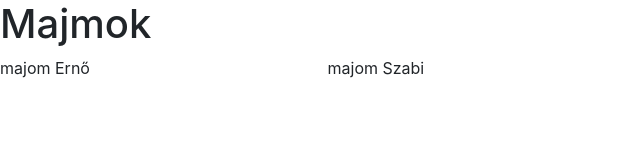
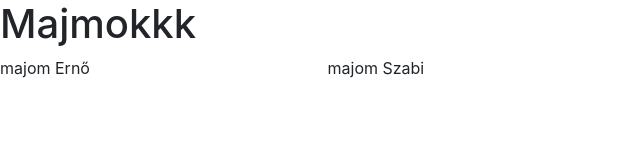
Before and after one commit to rkisztian/orai_csapat, a plain HTML site: page index.html in a window 1280 px wide. Shown: the full height of the page, 0-640 px from the left. Drawn offline with nearby package versions, Linux system fonts and the light colour scheme.

Commit message:
Update index.html

```diff
--- a/index.html
+++ b/index.html
@@ -16,7 +16,7 @@
     </head>
 
 <body>
-    <h1>Majmok</h1>
+    <h1>Majmokkk</h1>
     <div class="conatiner">
         <div class="row">
             <div class="col-sm-3">
```
